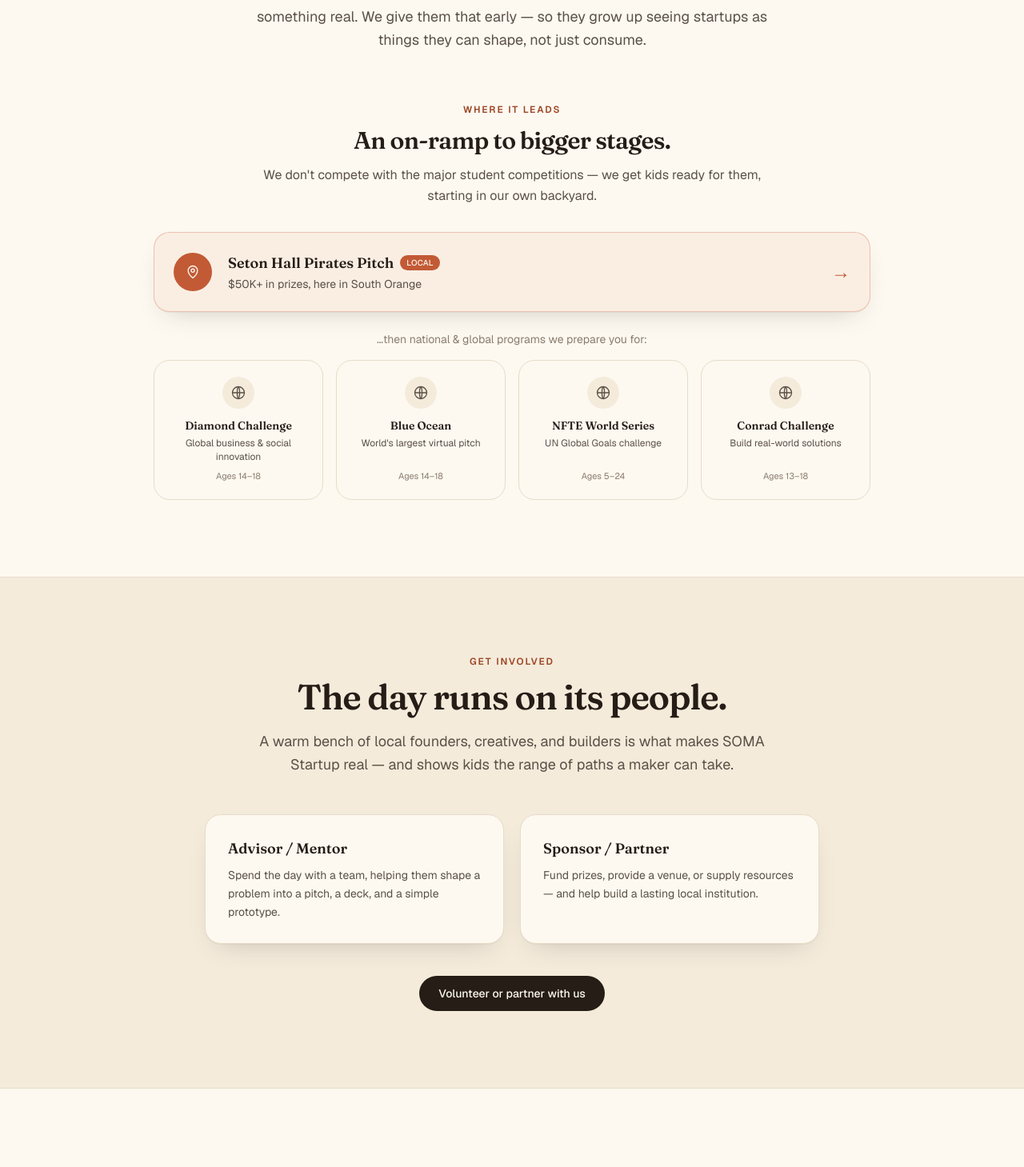
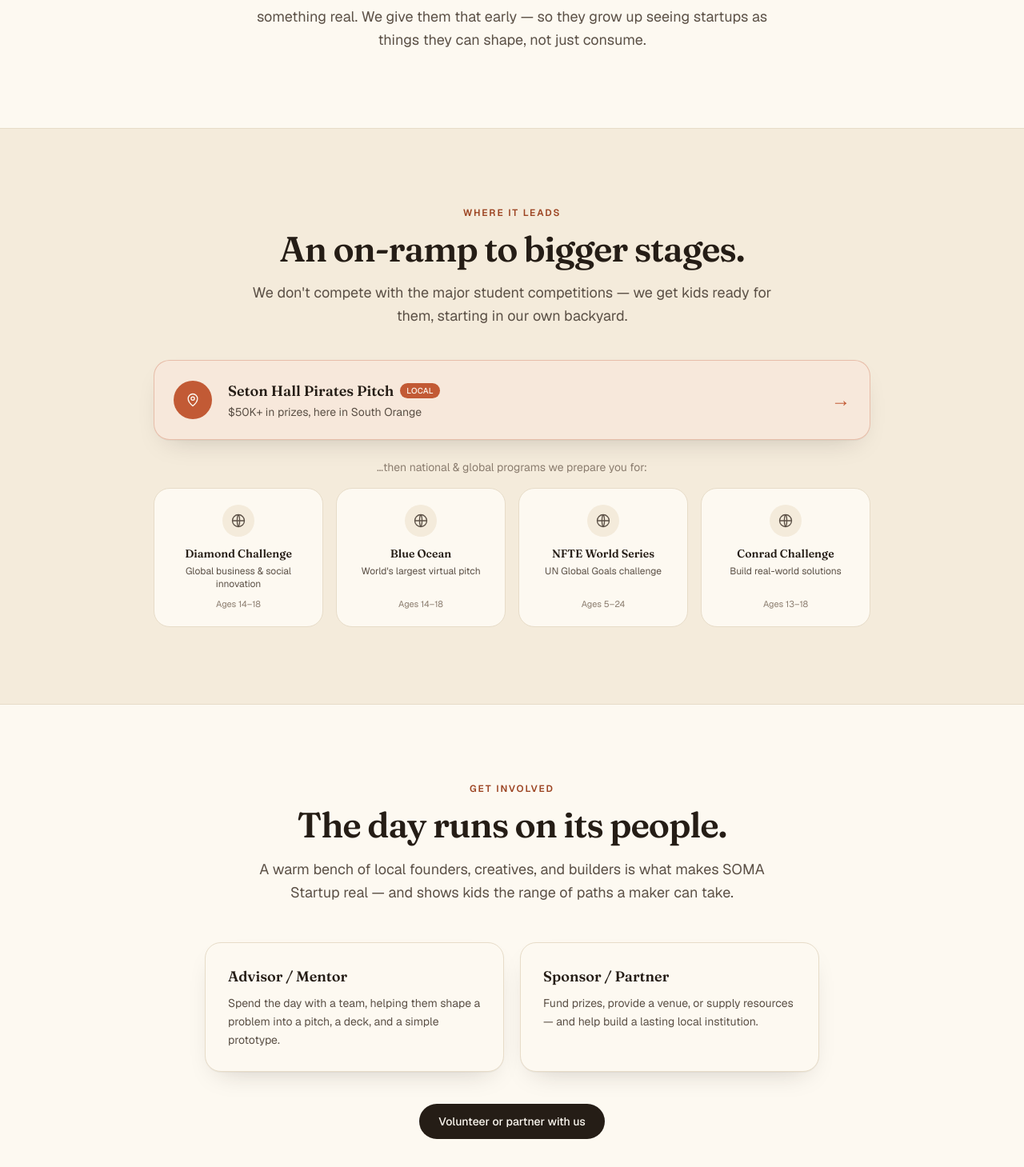
Before and after one commit to snaggeddomains/soma-startup, a Next.js app: page / in a window 1280 px wide. Shown: the part 4708-6167 px from the top of the page at 80% size. Built offline with nearby package versions, Linux system fonts and the light colour scheme.

Commit message:
Split Why it matters and Where it leads into two sections
Cleaner division: mission on paper, then a distinct cream, bordered
"Where it leads" section. Alternate the following section backgrounds.

https://claude.ai/code/session_01DJDu4S6H68stZHyLaKcGnS

```diff
--- a/app/page.tsx
+++ b/app/page.tsx
@@ -322,8 +322,8 @@ export default function Home() {
         </Container>
       </section>
 
-      {/* Why it matters + Where it leads */}
-      <section id="feeder" className="scroll-mt-20 py-20 sm:py-24">
+      {/* Why it matters */}
+      <section className="py-20 sm:py-24">
         <Container>
           <div className="mx-auto max-w-2xl text-center">
             <p className="kicker mb-3">Why it matters</p>
@@ -336,24 +336,29 @@ export default function Home() {
               can shape, not just consume.
             </p>
           </div>
+        </Container>
+      </section>
 
+      {/* Where it leads */}
+      <section id="feeder" className="scroll-mt-20 border-y border-line bg-cream py-20 sm:py-24">
+        <Container>
           {(() => {
             const featured = competitions.find((c) => c.local);
             const others = competitions.filter((c) => !c.local);
             return (
-              <div className="mx-auto mt-16 max-w-4xl">
+              <div className="mx-auto max-w-4xl">
                 <div className="mx-auto max-w-2xl text-center">
                   <p className="kicker mb-3">Where it leads</p>
-                  <h3 className="font-display text-2xl font-semibold tracking-tight sm:text-3xl">
+                  <h2 className="font-display text-balance text-4xl font-semibold leading-[1.1] tracking-tight sm:text-[2.75rem]">
                     An on-ramp to bigger stages.
-                  </h3>
-                  <p className="mt-3 leading-relaxed text-ink-soft">
+                  </h2>
+                  <p className="mt-4 text-lg leading-relaxed text-ink-soft">
                     We don&apos;t compete with the major student competitions — we get kids ready for
                     them, starting in our own backyard.
                   </p>
                 </div>
 
-                <div className="mt-8 space-y-4">
+                <div className="mt-10 space-y-4">
                   {featured && (
                     <a
                       href={featured.href}
@@ -409,7 +414,7 @@ export default function Home() {
       </section>
 
       {/* Get involved */}
-      <section className="border-y border-line bg-cream py-20 sm:py-24">
+      <section className="py-20 sm:py-24">
         <Container>
           <SectionHeading
             kicker="Get involved"
@@ -434,7 +439,7 @@ export default function Home() {
       </section>
 
       {/* FAQ */}
-      <section className="py-20 sm:py-24">
+      <section className="border-t border-line bg-cream py-20 sm:py-24">
         <Container className="max-w-3xl">
           <SectionHeading kicker="FAQ" title="Questions, answered." align="center" className="mb-12" />
           <Faq />
```
